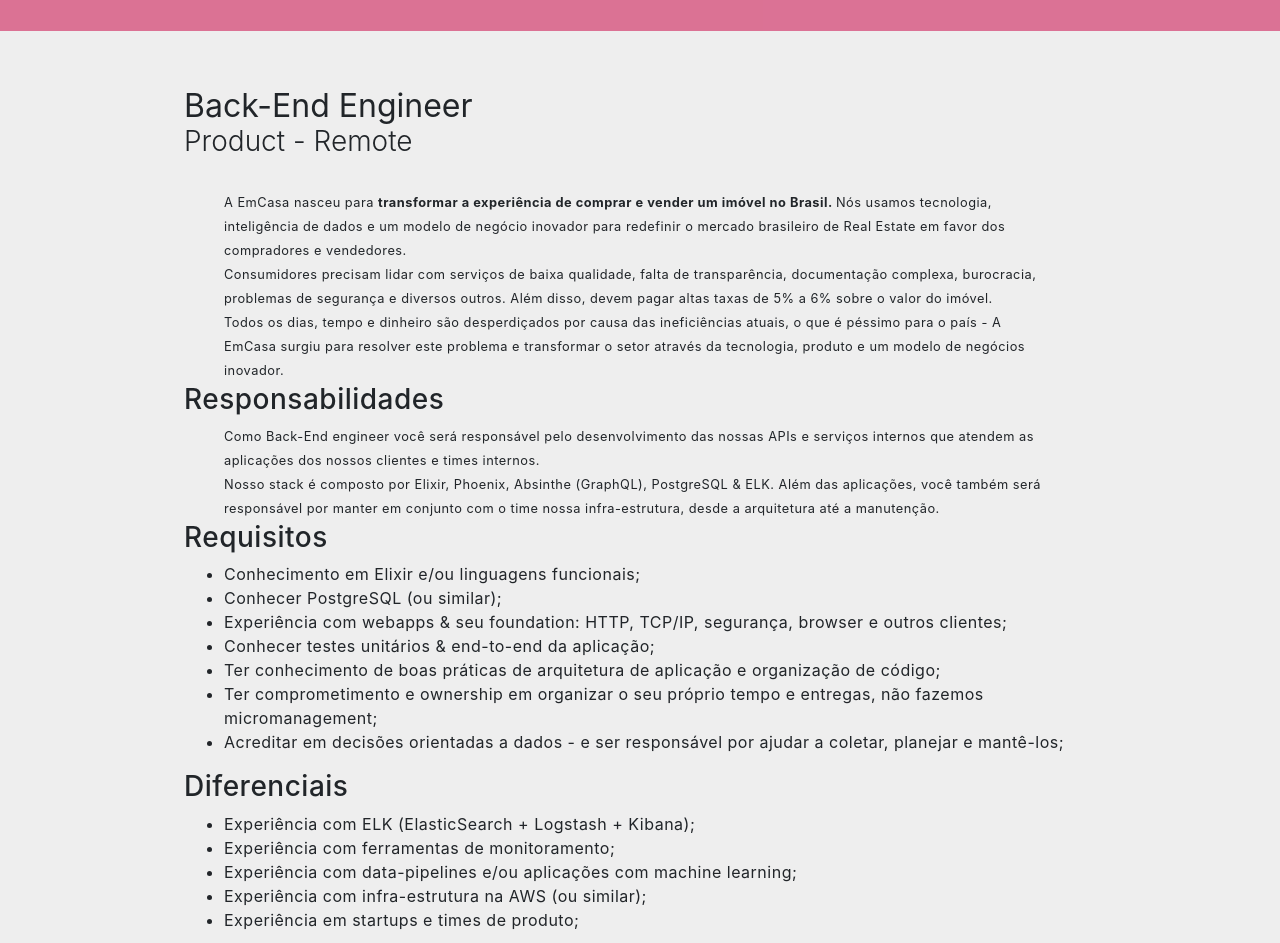
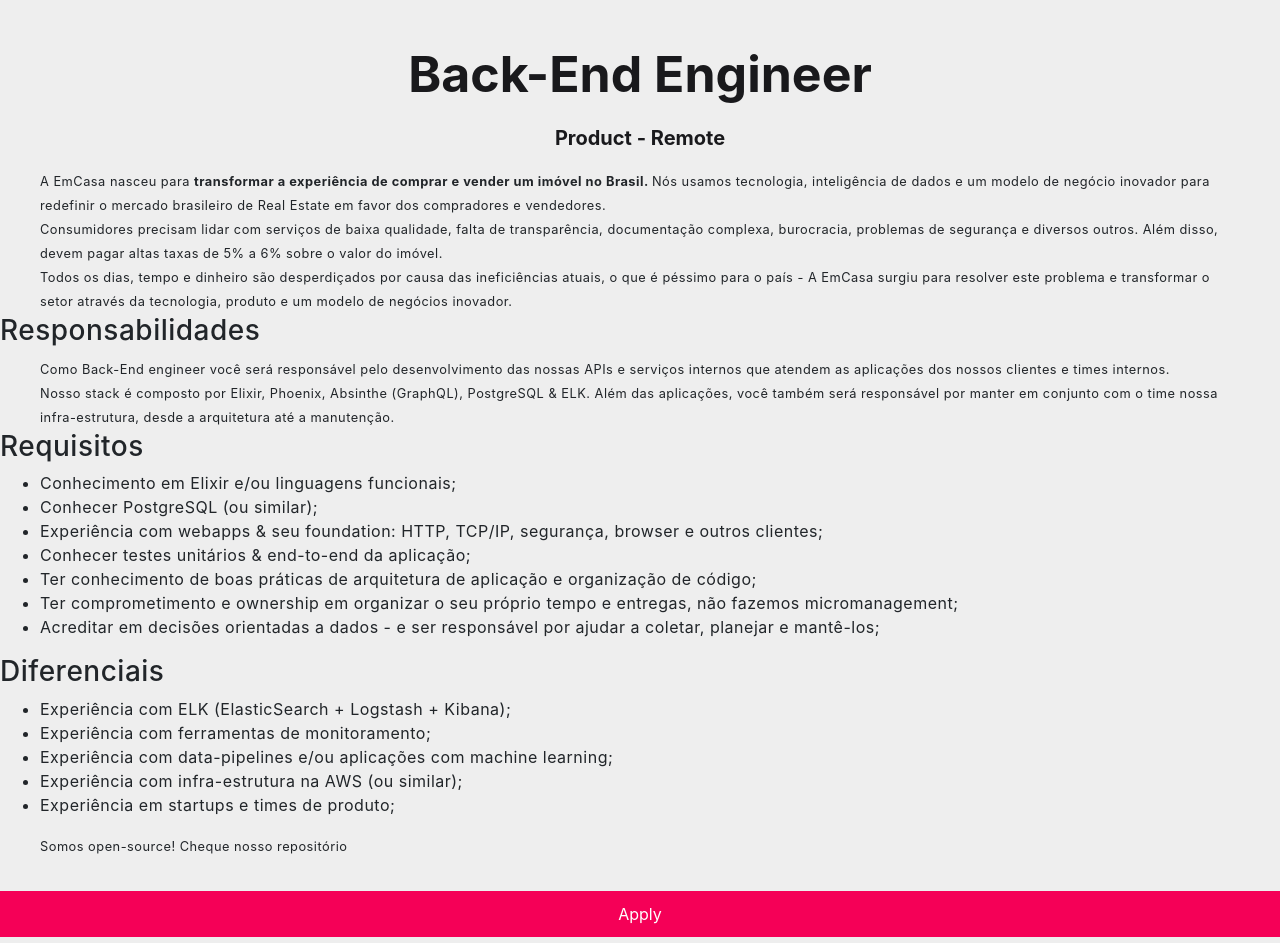
Before and after one commit to ridvankaradag/career-app, a React (Create React App) app: page /job/data-engineer in a window 1280 px wide. Shown: the part 89-1032 px from the top of the page. Built offline with nearby package versions, Linux system fonts and the light colour scheme.

Commit message:
components updated

```diff
--- a/src/components/Box/Box.js
+++ b/src/components/Box/Box.js
@@ -12,6 +12,7 @@ const Box = styled(Link)`
     width: calc(100% / 3);
     transition: .4s;
     position: relative;
+    margin: 20px 0;
 
     :hover {
     background-color: #f50057;
--- a/src/components/Button/Button.js
+++ b/src/components/Button/Button.js
@@ -2,17 +2,20 @@ import styled from "styled-components";
 
 const Button = styled.a`
     border: 1px solid #f50057;
-    color: #f50057;
+
     padding: 10px;
     text-decoration: none;
     transition: .2s;
     display: block;
-    max-width: 200px;
+    width: 100%;
     text-align: center;
+    background-color: #f50057;color: #fff;
 
     :hover {
       background-color: #f50057;
       color: #fff;
+      text-decoration: none;
+      opacity: 0.8;
     }
 `;
 
--- a/src/components/Header/Header.js
+++ b/src/components/Header/Header.js
@@ -4,6 +4,7 @@ const Header = styled.header`
     background-color: ${props => props.headerColor || "palevioletred"};
     background-position: 0%;
     background-size: cover;
+    margin-bottom:20px;
     color: ${props => props.textColor || "#fff"};
     :hover {
       opacity: .98;
--- a/src/components/HeaderText/HeaderText.js
+++ b/src/components/HeaderText/HeaderText.js
@@ -1,6 +1,6 @@
 import styled from "styled-components";
-const HeaderText = styled.h1`
-  font-weight: 900;
+const HeaderText = styled.h2`
+color: #f50057;
   font-size: 3rem;
   margin: 0 0 1rem 0;
 `;
--- a/src/components/Layout/Layout.js
+++ b/src/components/Layout/Layout.js
@@ -2,8 +2,8 @@ import styled from "styled-components";
 
 const Layout = styled.section`
     margin: 0 auto;
-    max-width: 960px;
-    padding: 1.5rem;
+    max-width: 100%;
+
 `;
 
 export default Layout;
--- a/src/components/PageHeader/PageHeader.js
+++ b/src/components/PageHeader/PageHeader.js
@@ -1,7 +1,7 @@
 import styled from "styled-components";
 
 const PageHeader = styled.div`
-  margin: 2rem 0;
+
 `;
 
 export default PageHeader;
--- a/src/components/PageSubTitle/PageSubTitle.js
+++ b/src/components/PageSubTitle/PageSubTitle.js
@@ -1,8 +1,12 @@
 import styled from "styled-components";
 
 const PageSubTitle = styled.h3`
-  font-weight: 300;
-  margin-top: 0;
+font-weight: 700;
+font-size: 1.25rem;
+letter-spacing: 0;
+text-align: center;
+color: #19191c;
+line-height: 3rem;
 `;
 
 export default PageSubTitle;
--- a/src/components/PageTitle/PageTitle.js
+++ b/src/components/PageTitle/PageTitle.js
@@ -1,9 +1,12 @@
 import styled from "styled-components";
 
 const PageTitle = styled.h1`
-  font-size: 2rem;
-  font-weight: 400;
-  margin-bottom: 0;
+  margin-top: 3.75rem;
+  line-height: 3.9375rem;
+  font-size: 3.125rem;
+  color: #19191c;
+  text-align: center;
+  font-weight: 700;
 `;
 
 export default PageTitle;
```
